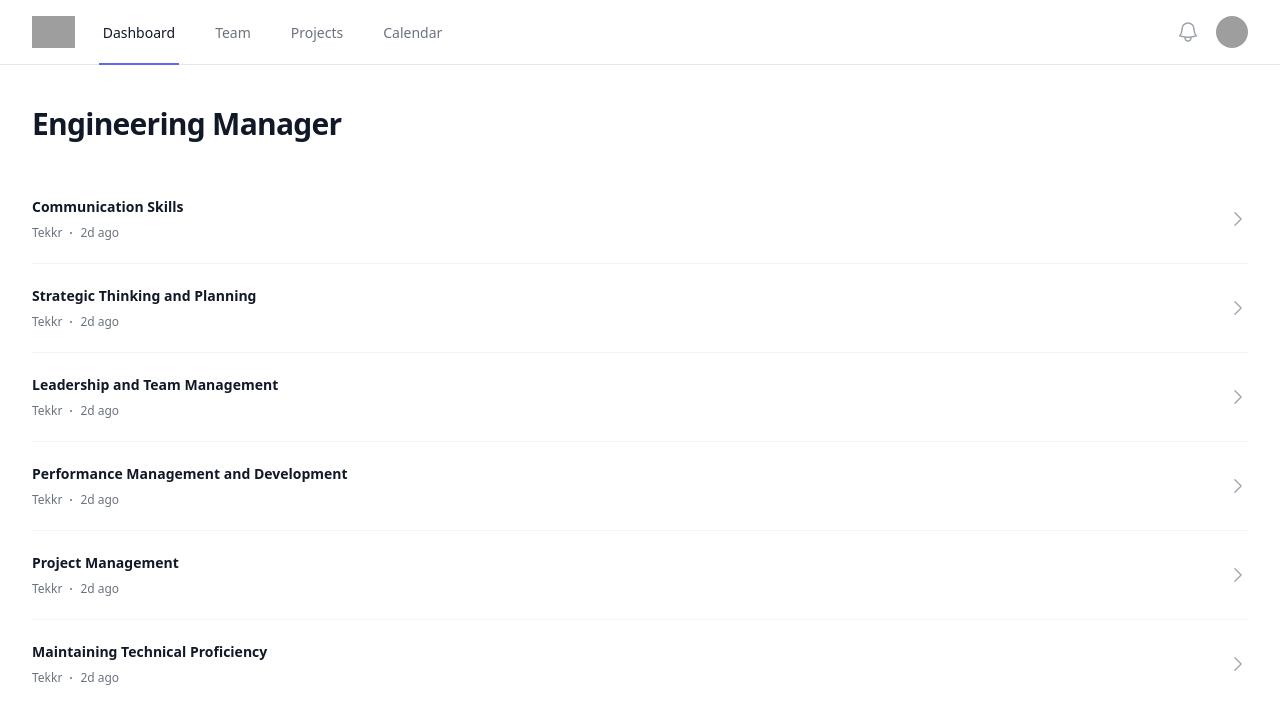
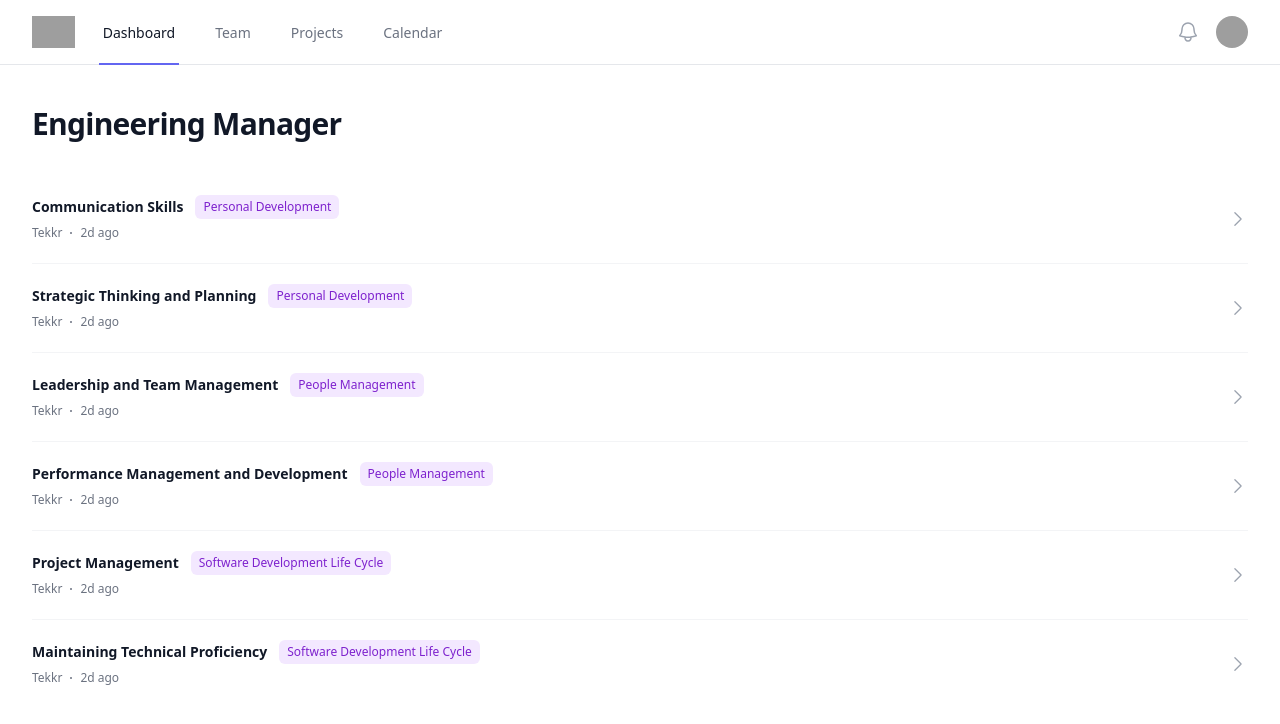
Before and after one commit to pftg/tekkr-idea, a Vue app: page / in a window 1280 px wide. Shown: the top 724 px of the page. Built offline with nearby package versions, Linux system fonts and the light colour scheme; grey boxes are pictures that could not be loaded; a web font is replaced by a local one.

Commit message:
feat: show category per step

```diff
--- a/src/components/ThePlaybook.vue
+++ b/src/components/ThePlaybook.vue
@@ -3,12 +3,19 @@
     <li v-for="track in tracks" :key="track.id"
       class="relative x flex flex-wrap items-center justify-between gap-x-6 gap-y-4 py-5 sm:flex-nowrap">
       <div>
+        <div class="flex items-start gap-x-3">
           <p class="text-sm font-semibold leading-6 text-gray-900">
             <a @click.prevent="showDrawer(track)" href="#" class="hover:underline">
               <span class="absolute inset-x-0 -top-px bottom-0" />
               {{ track.title }}
             </a>
           </p>
+
+          <p
+            class="bg-purple-100 inline-flex items-center rounded-md bg-purple-100 px-2 py-1 text-xs font-medium text-purple-700">
+            {{ track.category }}</p>
+        </div>
+
         <div class="mt-1 flex items-center gap-x-2 text-xs leading-5 text-gray-500">
           <p>
             <a :href="track.author.href" class="hover:underline">{{ track.author.name }}</a>
```
Lines whose indentation alone changed are shown as unchanged.
